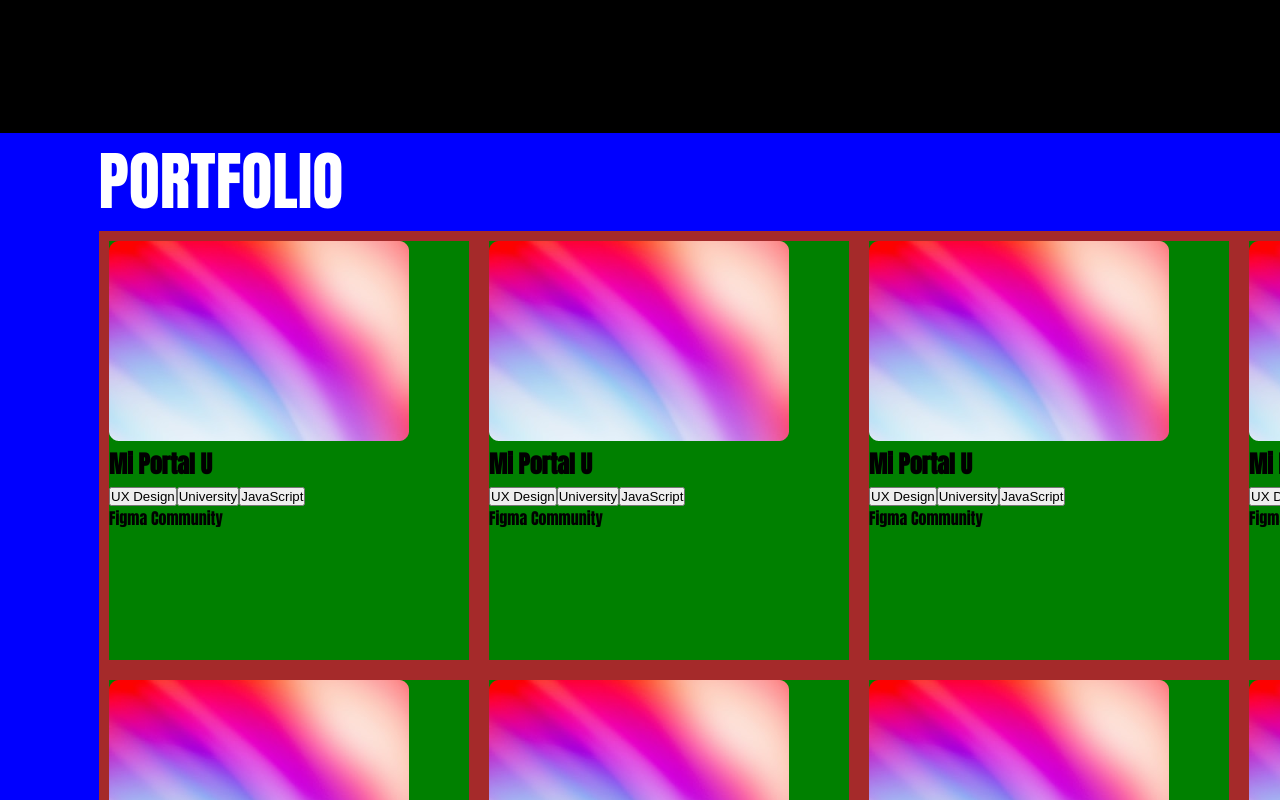
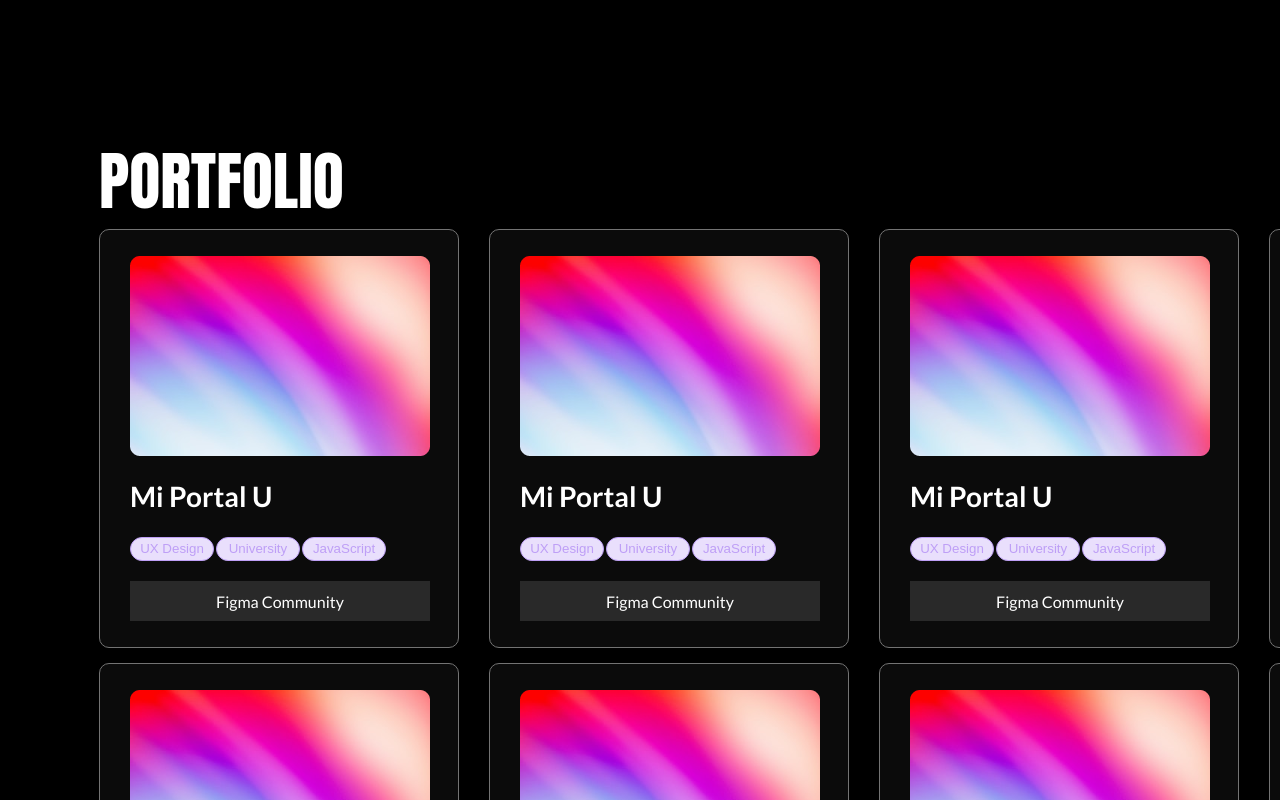
Before and after one commit to lukanogaj/product-designer, a React (Create React App) app: page / in a window 1280 px wide. Shown: the part 1500-2300 px from the top of the page. Built offline with nearby package versions, Linux system fonts and the light colour scheme.

Commit message:
portfolio-css

```diff
--- a/src/components/DataForWorkPortfolio/index.jsx
+++ b/src/components/DataForWorkPortfolio/index.jsx
@@ -6,7 +6,13 @@
 		heading: "Mi Portal U",
 		figmaBtn: " Figma Community",
 		frame: frameForPortfolio,
-		btns: ["UX", "Uni", "JS"],
+		// btns: ["UX", "Uni", "JS"],
+
+		// buttons: {
+		// 	bt: { id: 1, btns: "UX Design" },
+		// 	bt: { id: 2, btns: "University" },
+		// 	bt: { id: 3, btns: "JavaScript" },
+		// },
 		// btnUX: "UX Design",
 		// btnUni: "University",
 		// btnJs: "JavaScript",
@@ -16,7 +22,7 @@
 		heading: "Mi Portal U",
 		figmaBtn: "Figma Community",
 		frame: frameForPortfolio,
-		btns: ["UX", "Uni", "JS"],
+		// btns: ["UX", "Uni", "JS"],
 		// btnUX: "UX Design",
 		// btnUni: "University",
 		// btnJs: "JavaScript",
--- a/src/components/PorfolioCard/index.module.scss
+++ b/src/components/PorfolioCard/index.module.scss
@@ -1,7 +1,8 @@
 .portfolioCard {
 	display: flex;
+	align-items: center;
+	align-content: center;
 	width: 1530px;
 	height: 868px;
-	background-color: red;
 	flex-wrap: wrap;
 }
--- a/src/components/PorfolioText/index.module.scss
+++ b/src/components/PorfolioText/index.module.scss
@@ -1,23 +1,58 @@
 .portfolioText {
 	display: flex;
+	justify-content: space-between;
 	width: 1530px;
 	height: 868px;
-	background-color: brown;
 	flex-wrap: wrap;
 
 	.portfolioTextItem {
 		display: flex;
 		flex-direction: column;
-		// justify-content: space-around;
+		justify-content: center;
+
 		width: 360px;
 		height: 419px;
-		background-color: green;
-		margin: 10px;
-	}
+		background-color: #0b0b0b;
+		padding: 30px;
+		border: solid 1px #737373;
+		border-radius: 10px;
 
-	.portfolioTextHeading {
-		display: flex;
-		flex-direction: column;
-		justify-content: space-between;
+		.cardFrame {
+			width: 300px;
+			height: 200px;
+			text-align: center;
+			align-items: center;
+			align-content: center;
+			s & > img {
+				display: inline-block;
+			}
+		}
+
+		.portfolioTextHeading {
+			display: flex;
+			flex-direction: column;
+			justify-content: space-between;
+			& > h2 {
+				font-family: "Lato", sans-serif;
+				display: inline-block;
+				font-size: 28px;
+				font-weight: 700;
+				color: #fff;
+				margin: 23px 0px 21px 0px;
+			}
+		}
+
+		.portfolioCardFigmaLink {
+			display: flex;
+			justify-content: center;
+			align-items: center;
+			font-family: "Lato", sans-serif;
+			width: 300px;
+			height: 40px;
+			background-color: #292929;
+			color: #fff;
+			font-size: 16px;
+			text-align: center;
+		}
 	}
 }
--- a/src/components/Portfoliio/index.jsx
+++ b/src/components/Portfoliio/index.jsx
@@ -5,8 +5,8 @@
 const Portfolio = () => {
 	return (
 		<div className={styles.portfolio}>
-			<h1 className={styles.portfolioHeading}>PORTFOLIO</h1>
 			<div className={styles.portfolioWrapper}>
+				<h1 className={styles.portfolioHeading}>PORTFOLIO</h1>
 				<PortfolioCard />
 			</div>
 		</div>
--- a/src/components/Portfoliio/index.module.scss
+++ b/src/components/Portfoliio/index.module.scss
@@ -1,30 +1,34 @@
 .portfolio {
 	display: flex;
-	justify-content: space-between;
+	align-items: center;
+	align-content: center;
 	flex-direction: column;
 	width: 1731px;
 	height: 968px;
-	background-color: blue;
 	margin-top: 200px;
+
 	font-family: "Anton", sans-serif;
+	position: relative;
 
 	.portfolioHeading {
 		display: inline-block;
-		margin-left: 100px;
 		font-size: 64px;
 		font-weight: 400;
 		color: #ffffff;
 
-		// position: absolute;
-		// // left: 0;
+		& > h1 {
+			font-size: 64px;
+			font-weight: 400;
+			color: #ffffff;
+		}
 	}
 
 	.portfolioWrapper {
 		display: flex;
-		align-items: center;
+		flex-direction: column;
+		justify-content: space-around;
 		width: 1530px;
 		height: 868px;
-		background-color: green;
-		margin: auto;
+
 	}
 }
--- a/src/components/PortfolioLinks/index.jsx
+++ b/src/components/PortfolioLinks/index.jsx
@@ -1,12 +1,13 @@
 import styles from "./index.module.scss";
 import dataForPortfolioBtn from "../DataForPortfolioBtn";
+// import dataForPortfolio from "../DataForWorkPortfoslio";
 
 const PortfolioLinks = () => {
 	return (
 		<div className={styles.portfolioLinks}>
 			{dataForPortfolioBtn.map((link) => (
 				<div className={styles.linksBtn} key={link.id}>
-					<button>{link.btns}</button>
+					<button className={styles.linkBtns}>{link.btns}</button>
 				</div>
 			))}
 		</div>
--- a/src/components/PortfolioLinks/index.module.scss
+++ b/src/components/PortfolioLinks/index.module.scss
@@ -1,6 +1,16 @@
 .portfolioLinks {
 	display: flex;
+	justify-content: space-between;
 	width: 256px;
 	height: 24px;
-	// background-color: blue;
+	margin-bottom: 23px;
+
+	.linkBtns {
+		width: 84px;
+		height: 24px;
+		background-color: #e9dffc;
+		color: #be9ff6;
+		border: solid 1px #be9ff6;
+		border-radius: 12px;
+	}
 }
```
